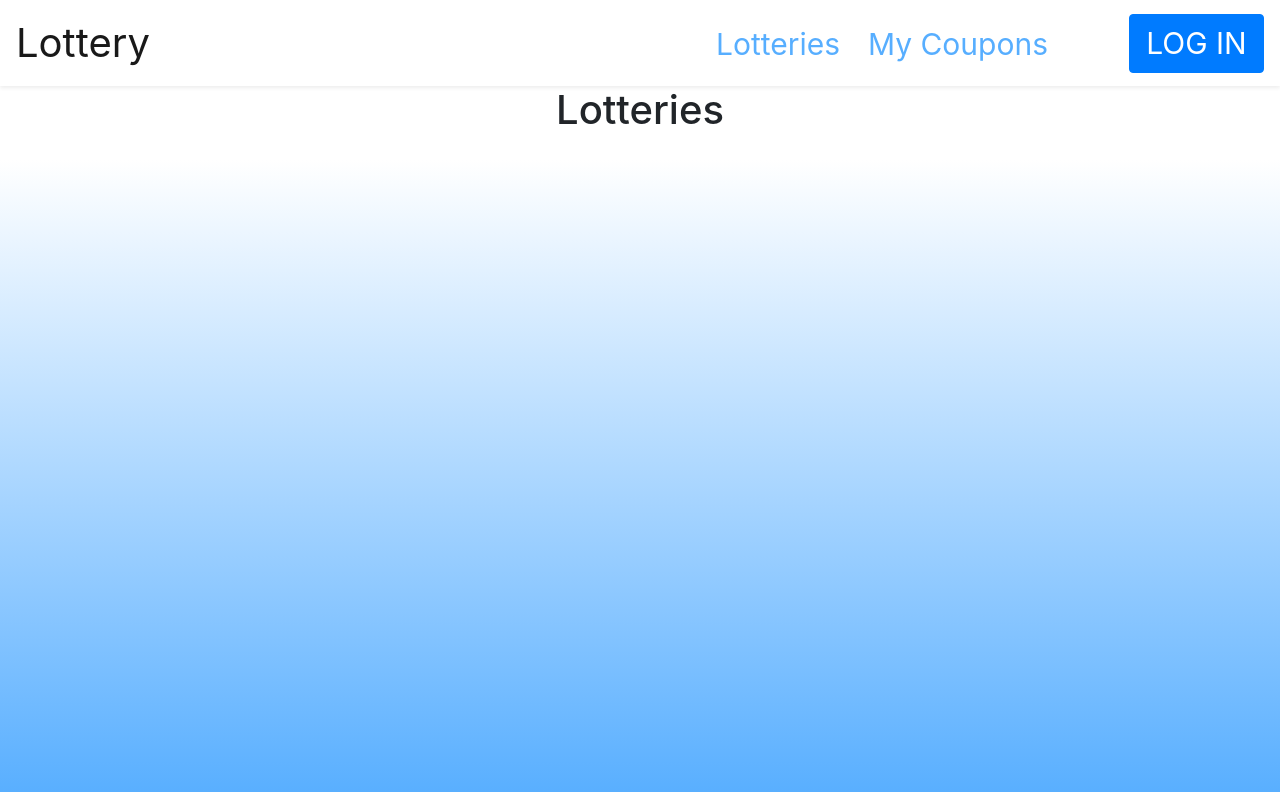
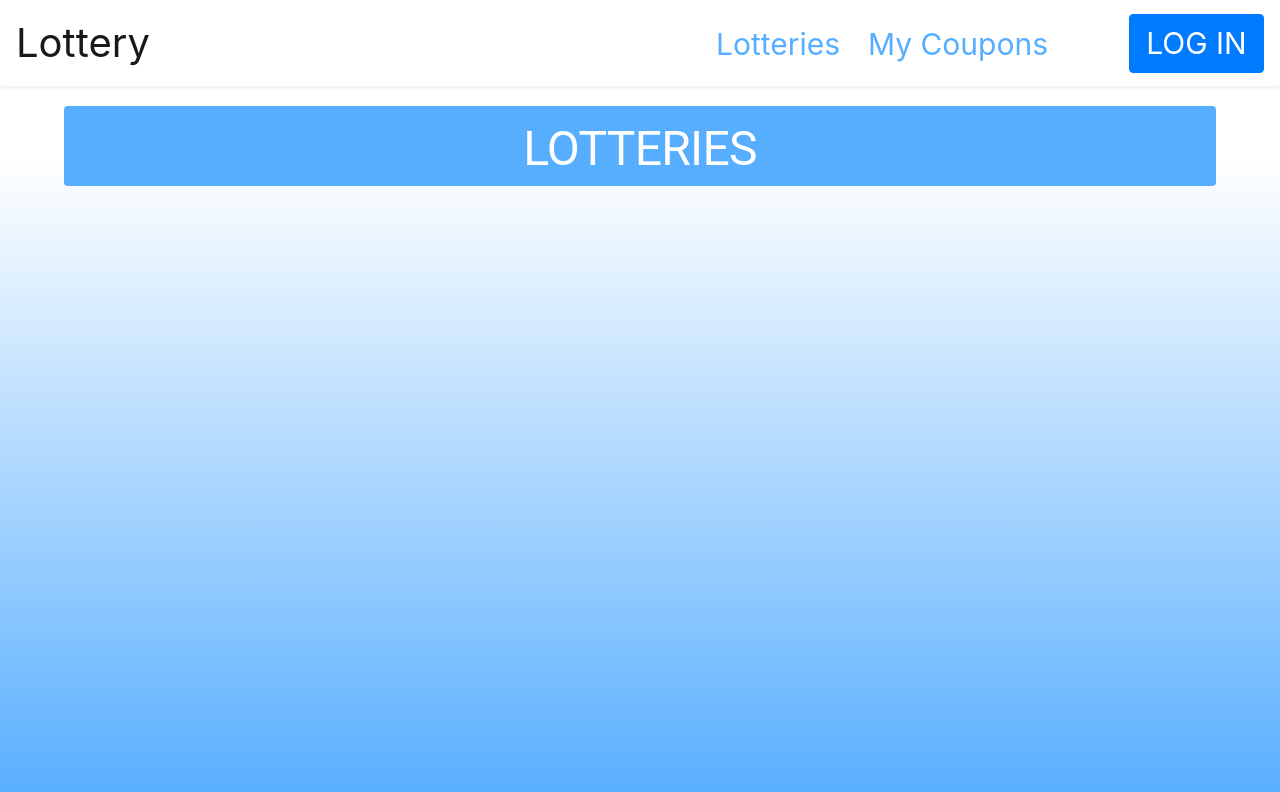
Before and after one commit to AvaPL/Lottery, a React (Create React App) app in the folder frontend/: page /lotteries in a window 1280 px wide. Shown: the top 792 px of the page. Built offline with nearby package versions, Linux system fonts and the light colour scheme.

Commit message:
Added lotteries bar.

```diff
--- a/frontend/src/pages/App.js
+++ b/frontend/src/pages/App.js
@@ -5,6 +5,7 @@ import {Route} from "react-router";
 import MainPage from "./MainPage";
 import Lotteries from "./Lotteries";
 import MyCoupons from "./MyCoupons";
+import 'bootstrap/dist/css/bootstrap.min.css';
 
 function App() {
     return (
--- a/frontend/src/pages/Lotteries.css
+++ b/frontend/src/pages/Lotteries.css
@@ -1,3 +1,24 @@
 .Lotteries {
     text-align: center;
 }
+
+.box {
+    background-color: #57AEFF;
+    width: 90%;
+    height: 80px;
+    padding-top: 15px;
+    margin: 20px auto 0;
+}
+
+.lotteries-bar {
+    font-family: Roboto, sans-serif;
+    font-style: normal;
+    font-weight: normal;
+    font-size: 48px;
+    line-height: 56px;
+    text-align: center;
+    letter-spacing: -0.015em;
+
+    color: #FFFFFF;
+
+}
--- a/frontend/src/pages/Lotteries.js
+++ b/frontend/src/pages/Lotteries.js
@@ -1,10 +1,13 @@
 import React, {Component} from 'react';
+import './Lotteries.css'
 
 class Lotteries extends Component {
     render() {
         return (
             <div className="Lotteries">
-                <h1>Lotteries</h1>
+                <div className="box rounded">
+                    <span className="lotteries-bar">LOTTERIES</span>
+                </div>
             </div>
         );
     }
--- a/frontend/src/pages/MainPage.js
+++ b/frontend/src/pages/MainPage.js
@@ -1,6 +1,5 @@
 import React from 'react';
 import './MainPage.css';
-import 'bootstrap/dist/css/bootstrap.min.css';
 
 class MainPage extends React.Component {
     render() {
```
